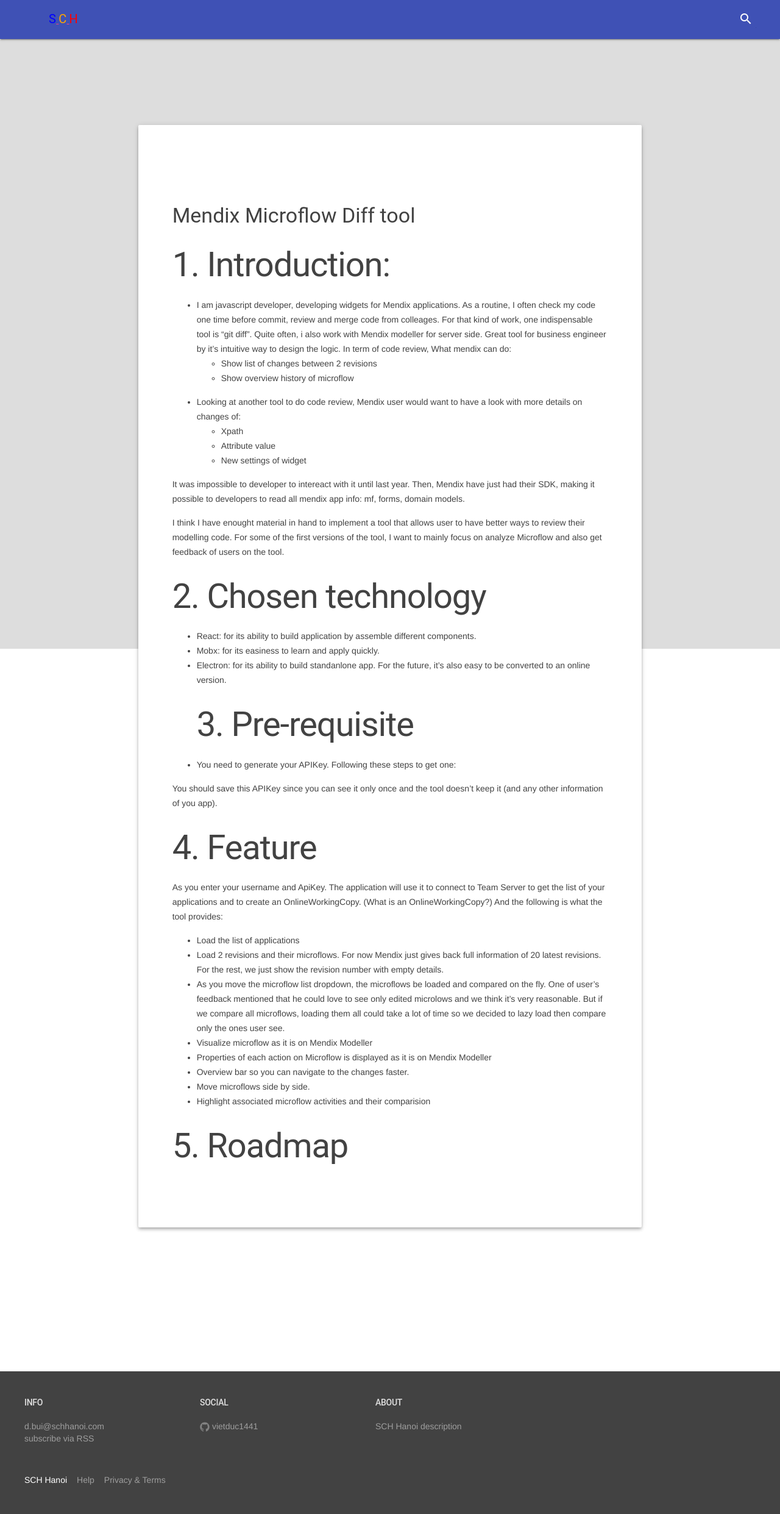
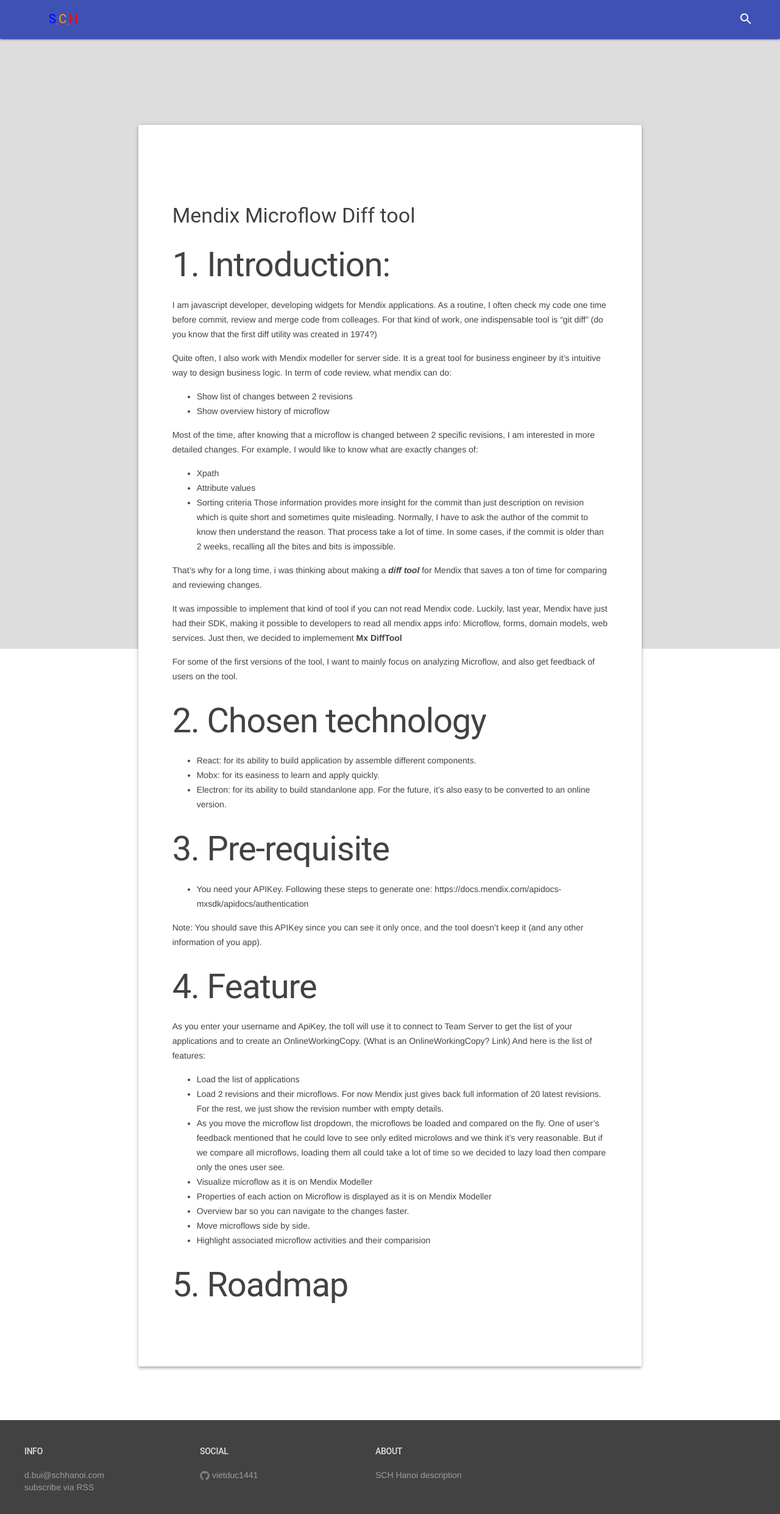
Before and after one commit to vietduc1441/vietduc1441.github.io, a Jekyll site: the page built from mxmfdiff.md, in a window 1280 px wide. Shown: the top 2483 px of the page at 61% size. Built offline with Jekyll 4.4.1, drawn with Linux system fonts in a browser that asks for light colours; nearby versions of some CDN libraries.

Commit message:
some chagnes

```diff
--- a/mxmfdiff.md
+++ b/mxmfdiff.md
@@ -5,37 +5,46 @@
 ---
 
 # 1. Introduction:
-- I am javascript developer, developing widgets for Mendix applications.
-  As a routine, I often check my code one time before commit, review and merge code from colleages.
-  For that kind of work, one indispensable tool is "git diff".
-  Quite often, i also work with Mendix modeller for  server side.
-  Great tool for business engineer by it's intuitive way to design the logic.
-  In term of code review, What mendix can do:
-    - Show list of changes between 2 revisions
-    - Show overview history of microflow
+I am javascript developer, developing widgets for Mendix applications.
+As a routine, I often check my code one time before commit, review and merge code from colleages.
+For that kind of work, one indispensable tool is "git diff" (do you know that the first diff utility was created in 1974?)
 
-- Looking at another tool to do code review, Mendix user would want to have a look with more details on changes of:
-    - Xpath
-    - Attribute value
-    - New settings of widget
+Quite often, I also work with Mendix modeller for  server side.
+It is a great tool for business engineer by it's intuitive way to design business logic.
+In term of code review, what mendix can do:
+   - Show list of changes between 2 revisions
+   - Show overview history of microflow
 
-It was impossible to developer to intereact with it until last year. Then, Mendix have just had their SDK, making it possible to developers to read all mendix app info: mf, forms, domain models.
+Most of the time, after knowing that a microflow is changed between 2 specific revisions, I am interested in more detailed changes.
+For example, I would like to know what are exactly changes of:
+   - Xpath
+   - Attribute values
+   - Sorting criteria
+Those information provides more insight for the commit than just description on revision which is quite short and sometimes quite misleading. Normally, I have to ask the author of the commit to know then understand the reason. That process take a lot of time.
+In some cases, if the commit is older than 2 weeks, recalling all the bites and bits is impossible.
 
-I think I have enought material in hand to implement a tool that allows user to have better ways to review their modelling code.
-For some of the first versions of the tool, I want to mainly focus on analyze Microflow and also get feedback of users on the tool.
+That's why for a long time, i was thinking about making a _**diff tool**_ for Mendix that saves a ton of time for comparing and reviewing changes.
+
+
+It was impossible to implement that kind of tool if you can not read Mendix code.
+Luckily, last year, Mendix have just had their SDK, making it possible to developers to read all mendix apps info: Microflow, forms, domain models, web services. Just then, we decided to implemement **Mx DiffTool**
+
+For some of the first versions of the tool, I want to mainly focus on analyzing Microflow, and also get feedback of users on the tool.
 
 # 2. Chosen technology
 - React: for its ability to build application by assemble different components.
 - Mobx: for its easiness to learn and apply quickly.
 - Electron: for its ability to build standanlone app. For the future, it's also easy to be converted to an online version.
+
 # 3. Pre-requisite
-- You need to generate your APIKey. Following these steps to get one:
+- You need your APIKey. Following these steps to generate one:
+https://docs.mendix.com/apidocs-mxsdk/apidocs/authentication
 
-You should save this APIKey since you can see it only once and the tool doesn't keep it (and any other information of you app).
+Note: You should save this APIKey since you can see it only once, and the tool doesn't keep it (and any other information of you app).
 
 # 4. Feature
-As you enter your username and ApiKey. The application will use it to connect to Team Server to get the list of your applications and to create an OnlineWorkingCopy. (What is an OnlineWorkingCopy?)
-And the following is what the tool provides:
+As you enter your username and ApiKey, the toll will use it to connect to Team Server to get the list of your applications and to create an OnlineWorkingCopy. (What is an OnlineWorkingCopy? Link)
+And here is the list of features:
 
 - Load the list of applications
 - Load 2 revisions and their microflows. For now Mendix just gives back full information of 20 latest revisions. For the rest, we just show the revision number with empty details.
```
